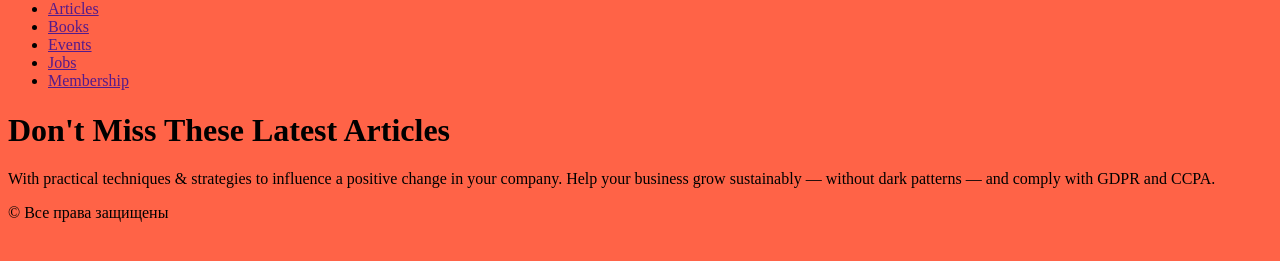
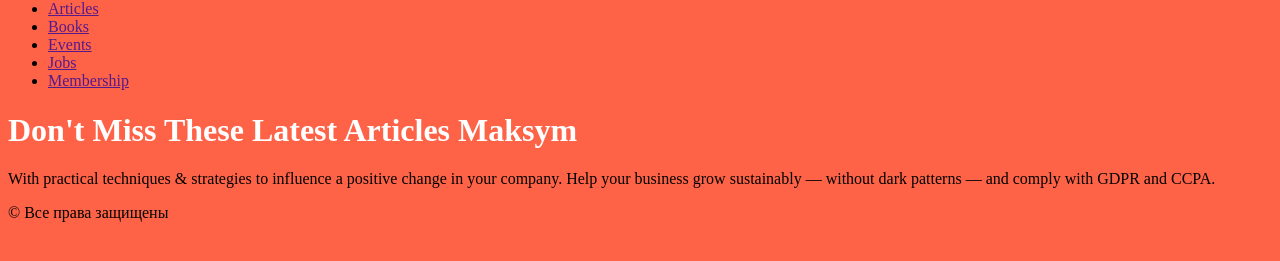
Before and after one commit to MaksymKob/MaksymKob, a plain HTML site: page index.html in a window 1280 px wide. Shown: the part 161-422 px from the top of the page. Drawn offline with Linux system fonts and the light colour scheme.

Commit message:
title and h1-white

```diff
--- a/css/style.css
+++ b/css/style.css
@@ -1,7 +1,9 @@
 body {
     background: tomato;
 }
-
+h1{
+    color: white;
+}
 .logo{
     width: 100px;
 }
--- a/index.html
+++ b/index.html
@@ -4,7 +4,7 @@
 <head>
     <meta charset="UTF-8">
     <meta name="viewport" content="wight=device-wight, initial-scale=1.0">
-    <title>Document</title>
+    <title>Smashing Magazine</title>
     <link rel="stylesheet" href="css/style.css">
 </head>
 
@@ -32,7 +32,7 @@
         </nav>
     </header>
     <main>
-        <h1>Don't Miss These Latest Articles</h1>
+        <h1>Don't Miss These Latest Articles Maksym</h1>
         <p>With practical techniques & strategies to influence a positive change in your company. Help your business
             grow sustainably — without dark patterns — and comply with GDPR and CCPA.</p>
     </main>
```
